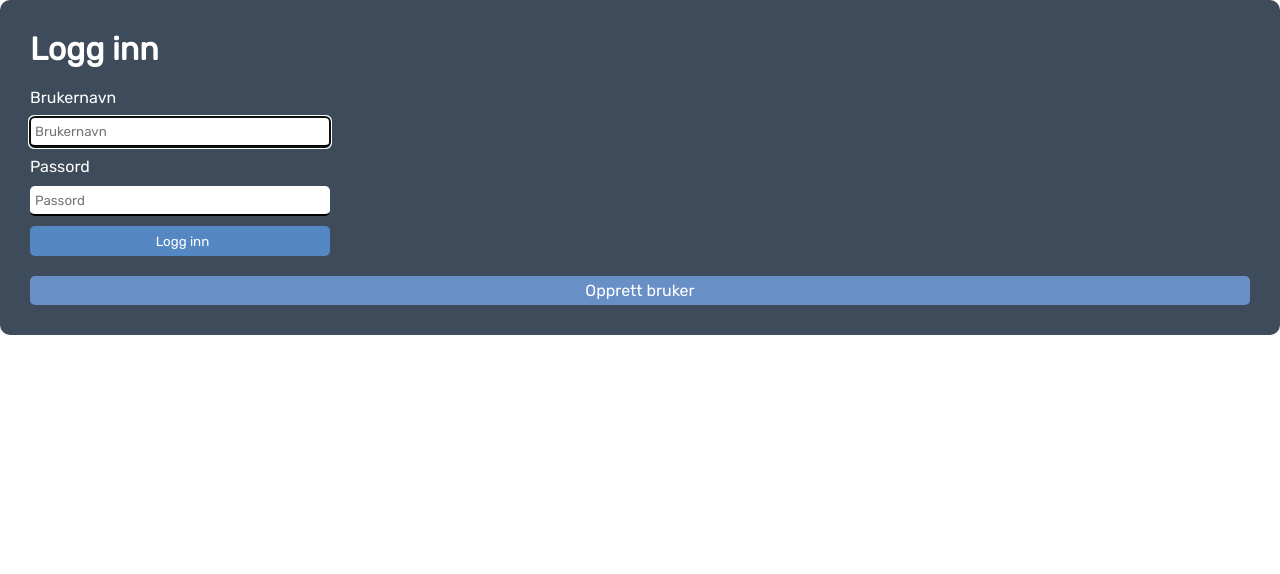
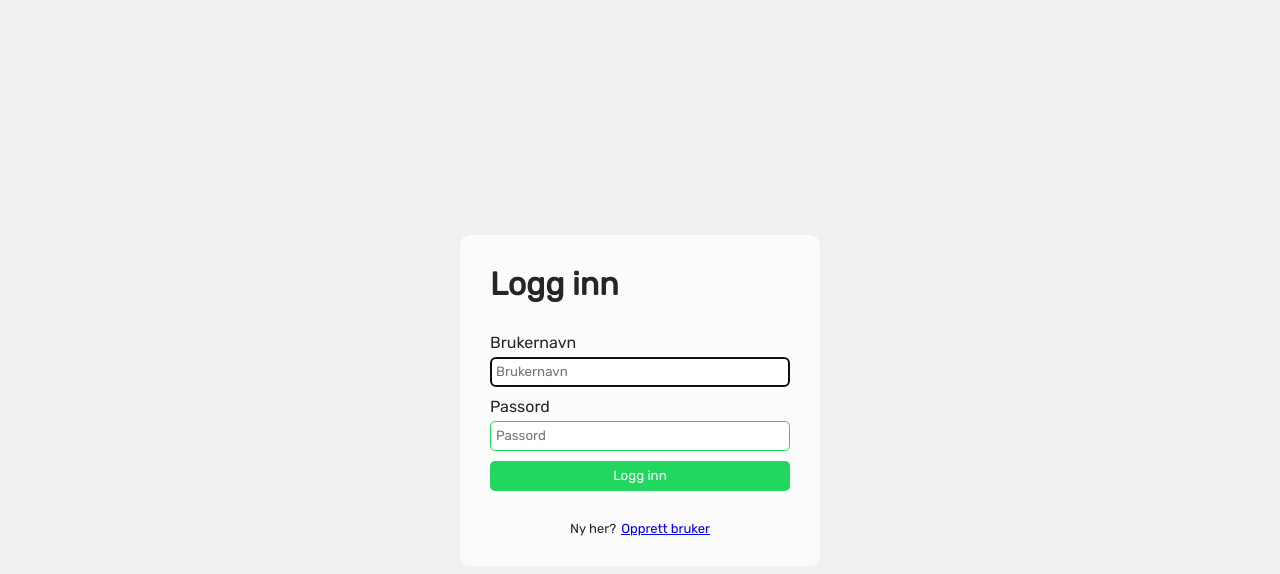
Before and after one commit to TrygveEriksen/WhereTo, a React (Vite) app in the folder TravelPlanner/: page /login in a window 1280 px wide. Shown: the top 574 px of the page. Built offline with nearby package versions, Linux system fonts and the light colour scheme; no server answers.

Commit message:
feat: new styling on loginform and signup

```diff
--- a/TravelPlanner/src/Components/Login/Login.css
+++ b/TravelPlanner/src/Components/Login/Login.css
@@ -1,102 +1,83 @@
-*{
-    margin: 0;
-    padding: 0;
-    /* color: white; */
-}
-
-/*body{
-    // background-color: rgb(40, 54, 66);
+.loginContainer {
+  background-color: var(--background);
+  height: 100vh;
+  width: 100%;
   display: flex;
   justify-content: center;
   align-items: center;
-    height: 100vh;
-}*/
 
-
-.loginDiv{
-    color: white;
-    background-color: rgb(62, 75, 90);
+  .loginDiv {
+    color: var(--text);
+    background-color: var(--foreground);
     display: flex;
     flex-direction: column;
     padding: 30px;
-    gap: 20px;
+    gap: 30px;
     border-radius: 10px;
   }
-.loginForm{
 
+  .loginHeader{
+    margin: 0
+  }
+
+  .loginForm {
     flex-direction: column;
     display: flex;
     align-items: center;
     justify-content: center;
     width: 300px;
-    gap: 10px;
+    gap: 5px;
   }
 
-input{
-    width: 100%;
-    height: 30px;
-    border-radius: 5px;
-    display: block;
-    padding-left: 5px;
-    color: black;
-
-}
-
-label{
+  .loginLabel {
     text-align: left;
     width: 100%;
   }
 
-input[type=submit]{
+  .loginInput {
+    border: none;
+    border: 1px solid var(--primary);
+    height: 30px;
+    width: 100%;
+    border-radius: 5px;
+    padding: 0px 5px;
+    margin-bottom: 5px;
+
+    color: var(--text);
+  }
+  .submitBtn {
     cursor: pointer;
     border: none;
-    background-color: rgb(85, 136, 194);
+    height: 30px;
+    width: 100%;
+    border-radius: 5px;
+    background-color: var(--primary);
     color: white;
   }
 
-input[type=submit]:hover{
+  .submitBtn:hover {
     cursor: pointer;
     border: none;
-    background-color:  rgb(69, 110, 156);
+    background-color: var(--primary-dark);
   }
 
-input[type=text], input[type=password]{
-    border: none;
-    border-bottom: 2px solid black;
-}
 
-.error{
-    background-color: rgb(241, 94, 94);
+  .error {
+    background-color: var(--error);
+    color: var(--error-content);
     padding: 5px;
     border-radius: 5px;
     text-align: center;
   }
 
-
-
-.signup{
-    text-align: center;
-    background-color: rgb(105, 143, 199);
-    padding: 5px;
-    border-radius: 5px;
-
-}
-.signup a{
-    text-decoration: none;
-    color: white;
-
+  .linkDiv {
+    align-items: center;
+    justify-content: center;
+    display: flex;
+    font-size: small;
   }
 
-.signup:hover{
-    background-color: rgb(77, 95, 117);
+  .loginText {
+    margin: 0 5px 0 0;
   }
-/* ul{
-    margin: 15px;
 }
-li{
-    background-color: rgb(56, 89, 110);
-    border-radius: 5px;
-    margin: 5px;
-    padding: 5px;
-    list-style: none;
-} */
--- a/TravelPlanner/src/Components/Login/Login.jsx
+++ b/TravelPlanner/src/Components/Login/Login.jsx
@@ -44,32 +44,46 @@ function Login() {
   };
 
   return (
+    <div className="loginContainer">
       <div className="loginDiv">
-      <h1>Logg inn</h1>
+        <h1 className="loginHeader">Logg inn</h1>
         <form className="loginForm">
-        <label htmlFor="brukernavn">Brukernavn</label>
+          <label className="loginLabel" htmlFor="brukernavn">
+            Brukernavn
+          </label>
           <input
             autoFocus
+            className="loginInput"
             type="text"
             placeholder="Brukernavn"
             value={username}
             onChange={(e) => setUsername(e.target.value)}
             required
           />
-        <label htmlFor="passord">Passord</label>
+          <label className="loginLabel" htmlFor="passord">
+            Passord
+          </label>
           <input
+            className="loginInput"
             type="password"
             placeholder="Passord"
             value={password}
             onChange={(e) => setPassword(e.target.value)}
             required
           />
-        <input type="submit" value="Logg inn" onClick={handleLogin} />
+          <input
+            type="submit"
+            className="submitBtn"
+            value="Logg inn"
+            onClick={handleLogin}
+          />
         </form>
         {error && <div className="error">{error}</div>}
-      <p className="signup">
-        <Link to="/signup">Opprett bruker</Link>
-      </p>
+        <div className="linkDiv">
+          <p className="loginText">Ny her? </p>
+          <Link className="loginLink" to="/signup"> Opprett bruker</Link>
+        </div>
+      </div>
     </div>
   );
 }
--- a/TravelPlanner/src/Components/Signup/Signup.jsx
+++ b/TravelPlanner/src/Components/Signup/Signup.jsx
@@ -48,39 +48,58 @@ function Signup() {
   };
 
   return (
+    <div className="loginContainer">
       <div className="loginDiv">
-      <h1>Opprett bruker</h1>
+        <h1 className="loginHeader">Opprett bruker</h1>
         <form className="loginForm">
-        <label htmlFor="brukernavn">Brukernavn</label>
+          <label className="loginLabel" htmlFor="brukernavn">
+            Brukernavn
+          </label>
           <input
             type="text"
+            className="loginInput"
             placeholder="Brukernavn"
             value={username}
             onChange={(e) => setUsername(e.target.value)}
             required
           />
-        <label htmlFor="passord">Passord</label>
+          <label className="loginLabel" htmlFor="passord">
+            Passord
+          </label>
           <input
             type="password"
+            className="loginInput"
             placeholder="Passord"
             value={password}
             onChange={(e) => setPassword(e.target.value)}
             required
           />
-        <label htmlFor="passord2">Bekreft Passord</label>
+          <label className="loginLabel" htmlFor="passord2">
+            Bekreft Passord
+          </label>
           <input
             type="password"
+            className="loginInput"
             placeholder="Bekreft Passord"
             value={confirmPassword}
             onChange={(e) => setConfirmPassword(e.target.value)}
             required
           />
-        <input type="submit" value="Opprett Bruker" onClick={handleSignup} />
+          <input
+            type="submit"
+            className="submitBtn"
+            value="Opprett Bruker"
+            onClick={handleSignup}
+          />
         </form>
         {error && <div className="error">{error}</div>}
-      <p>
-        Har du allerede en bruker? <Link className="signup" to="/login">Logg inn</Link>
-      </p>
+        <div className="linkDiv">
+          <p className="loginText">Har du allerede en bruker?</p>
+          <Link className="loginLink" to="/login">
+            Logg inn
+          </Link>
+        </div>
+      </div>
     </div>
   );
 }
```
Lines whose indentation alone changed are shown as unchanged.
